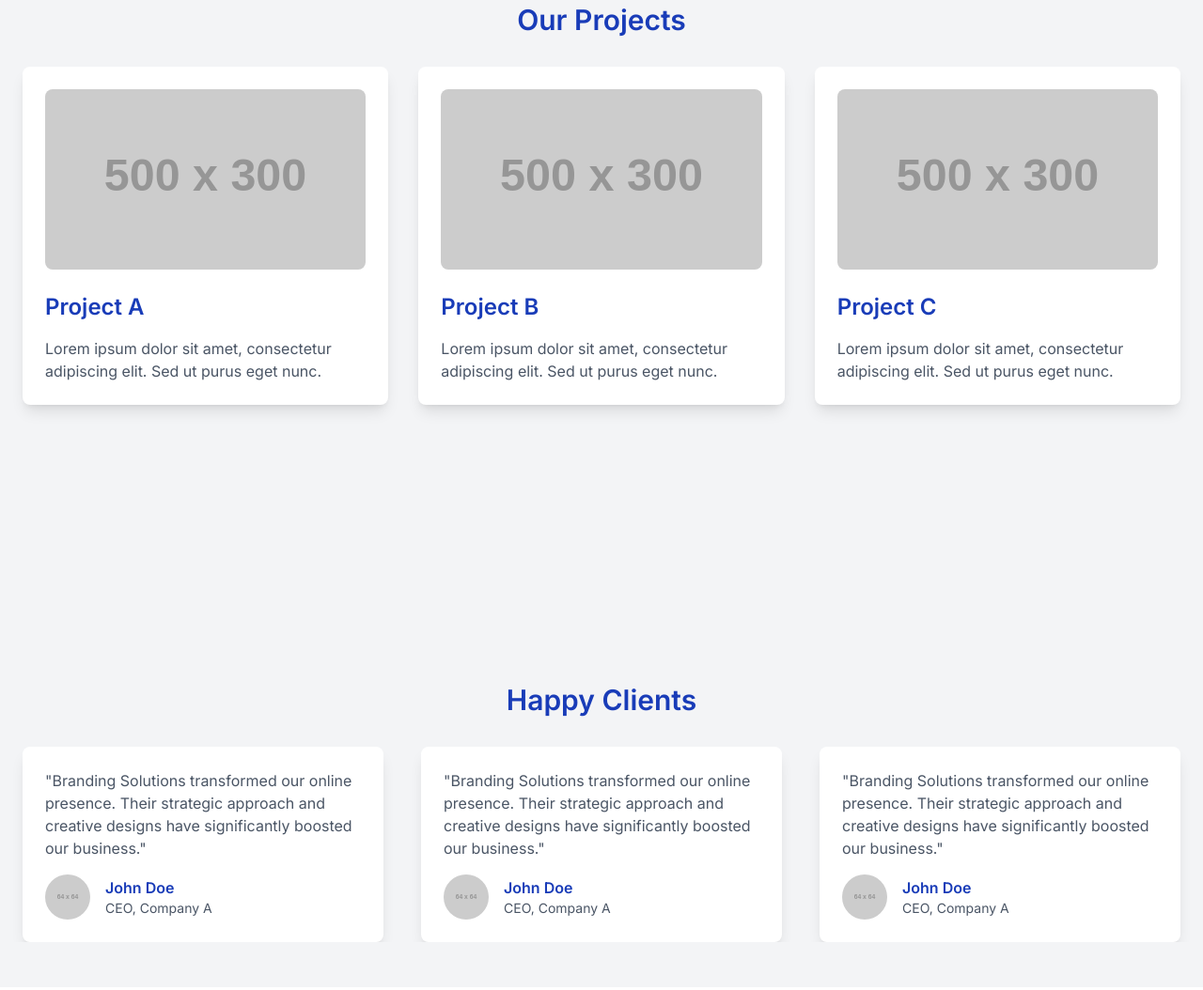
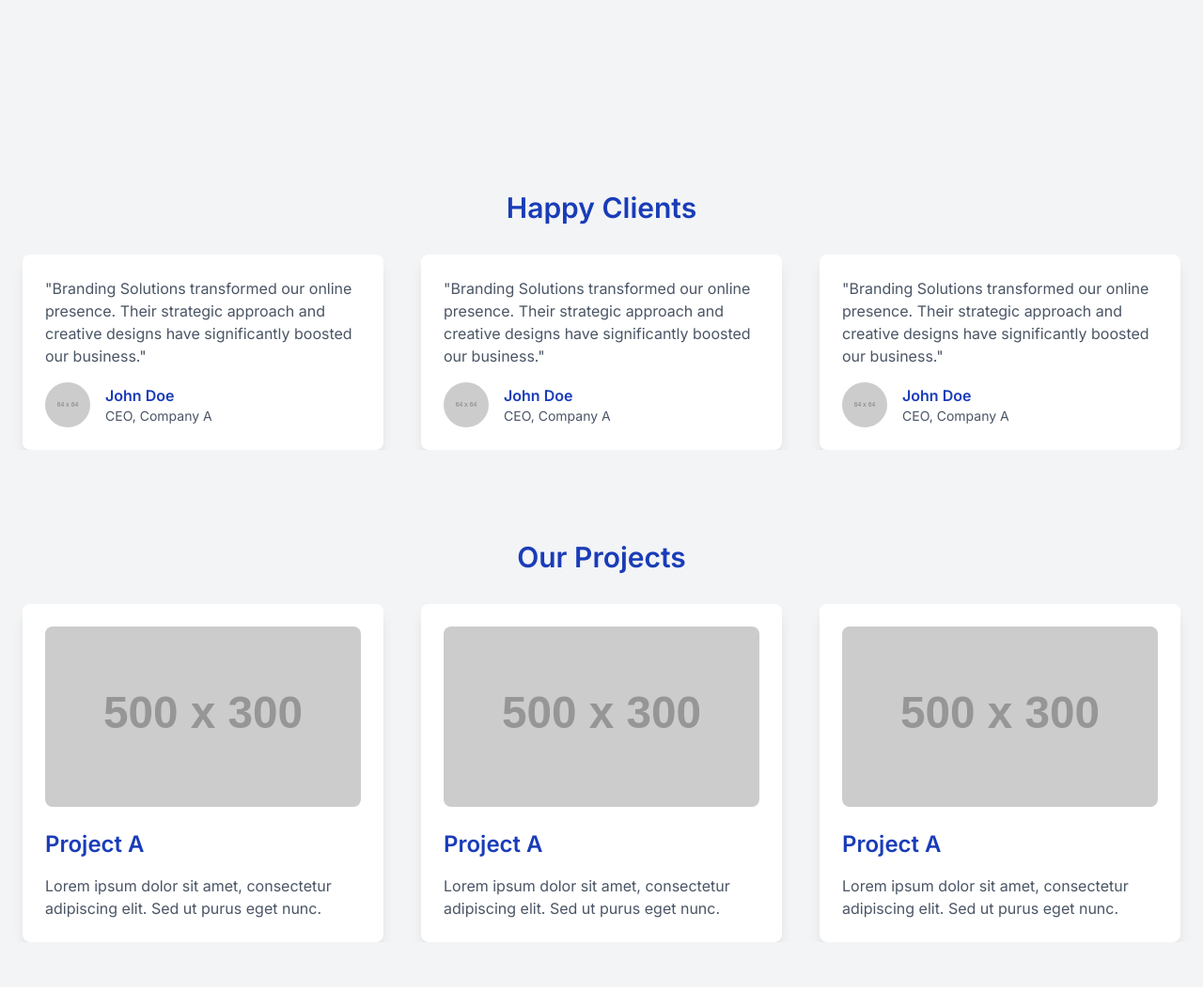
Before and after one commit to minhajulislamme/Agency-Website, a website: page index.html in a window 1280 px wide. Shown: the part 1671-2725 px from the top of the page at 94% size. Drawn offline with nearby package versions, Linux system fonts and the light colour scheme; placeholder pictures from the web are drawn by us; a web font is replaced by a local one.

Commit message:
add project slider

```diff
--- a/index.html
+++ b/index.html
@@ -163,31 +163,8 @@
     </section>
     <!-- Services section end here  -->
 
-    <!-- Projects section start here  -->
-    <section id="projects" class="py-12 bg-gray-100">
-        <div class="container mx-auto px-6">
-            <h2 class="text-3xl font-semibold text-center text-blue-800 mb-8">Our Projects</h2>
-            <div class="grid grid-cols-1 md:grid-cols-2 lg:grid-cols-3 gap-8">
-                <div class="bg-white p-6 rounded-lg shadow-lg">
-                    <img src="https://placehold.co/500x300" alt="project" class="w-full h-48 object-cover object-center mb-6 rounded-lg">
-                    <h3 class="text-2xl font-semibold text-blue-800">Project A</h3>
-                    <p class="text-gray-600 mt-4">Lorem ipsum dolor sit amet, consectetur adipiscing elit. Sed ut purus eget nunc.</p>
-                </div>
-                <div class="bg-white p-6 rounded-lg shadow-lg">
-                    <img src="https://placehold.co/500x300" alt="project" class="w-full h-48 object-cover object-center mb-6 rounded-lg">
-                    <h3 class="text-2xl font-semibold text-blue-800">Project B</h3>
-                    <p class="text-gray-600 mt-4">Lorem ipsum dolor sit amet, consectetur adipiscing elit. Sed ut purus eget nunc.</p>
-                </div>
-                <div class="bg-white p-6 rounded-lg shadow-lg">
-                    <img src="https://placehold.co/500x300" alt="project" class="w-full h-48 object-cover object-center mb-6 rounded-lg">
-                    <h3 class="text-2xl font-semibold text-blue-800">Project C</h3>
-                    <p class="text-gray-600 mt-4">Lorem ipsum dolor sit amet, consectetur adipiscing elit. Sed ut purus eget nunc.</p>
-                </div>
-            </div>
-        </div>
-    </section>
-    <!-- Projects section end here  -->
-    <section id="happy-clients" class="py-12 mt-50 bg-gray-100">
+
+    <section id="happy-clients" class="py-12 mt-50 bg-gray-100 z-30">
         <div class="container mx-auto px-6 overflow-hidden">
             <h2 class="text-3xl font-semibold text-center text-blue-800 mb-8">Happy Clients</h2>
             <div class="swiper-container">
@@ -260,6 +237,52 @@
         </div>
     </section>
     <!-- Happy Clients section end here -->
+
+    <!-- Our Projects section start here -->
+    <section id="projects" class="py-12 bg-gray-100 z-30">
+        <div class="container mx-auto px-6 overflow-hidden">
+            <h2 class="text-3xl font-semibold text-center text-blue-800 mb-8">Our Projects</h2>
+            <div class="swiper-container projects-slider">
+                <div class="swiper-wrapper">
+                    <div class="swiper-slide bg-white p-6 rounded-lg shadow-lg">
+                        <img src="https://placehold.co/500x300" alt="project" class="w-full h-48 object-cover object-center mb-6 rounded-lg">
+                        <h3 class="text-2xl font-semibold text-blue-800">Project A</h3>
+                        <p class="text-gray-600 mt-4">Lorem ipsum dolor sit amet, consectetur adipiscing elit. Sed ut purus eget nunc.</p>
+                    </div>
+                    <div class="swiper-slide bg-white p-6 rounded-lg shadow-lg">
+                        <img src="https://placehold.co/500x300" alt="project" class="w-full h-48 object-cover object-center mb-6 rounded-lg">
+                        <h3 class="text-2xl font-semibold text-blue-800">Project A</h3>
+                        <p class="text-gray-600 mt-4">Lorem ipsum dolor sit amet, consectetur adipiscing elit. Sed ut purus eget nunc.</p>
+                    </div>
+                    <div class="swiper-slide bg-white p-6 rounded-lg shadow-lg">
+                        <img src="https://placehold.co/500x300" alt="project" class="w-full h-48 object-cover object-center mb-6 rounded-lg">
+                        <h3 class="text-2xl font-semibold text-blue-800">Project A</h3>
+                        <p class="text-gray-600 mt-4">Lorem ipsum dolor sit amet, consectetur adipiscing elit. Sed ut purus eget nunc.</p>
+                    </div>
+                    <div class="swiper-slide bg-white p-6 rounded-lg shadow-lg">
+                        <img src="https://placehold.co/500x300" alt="project" class="w-full h-48 object-cover object-center mb-6 rounded-lg">
+                        <h3 class="text-2xl font-semibold text-blue-800">Project A</h3>
+                        <p class="text-gray-600 mt-4">Lorem ipsum dolor sit amet, consectetur adipiscing elit. Sed ut purus eget nunc.</p>
+                    </div>
+                    <div class="swiper-slide bg-white p-6 rounded-lg shadow-lg">
+                        <img src="https://placehold.co/500x300" alt="project" class="w-full h-48 object-cover object-center mb-6 rounded-lg">
+                        <h3 class="text-2xl font-semibold text-blue-800">Project B</h3>
+                        <p class="text-gray-600 mt-4">Lorem ipsum dolor sit amet, consectetur adipiscing elit. Sed ut purus eget nunc.</p>
+                    </div>
+                    <div class="swiper-slide bg-white p-6 rounded-lg shadow-lg">
+                        <img src="https://placehold.co/500x300" alt="project" class="w-full h-48 object-cover object-center mb-6 rounded-lg">
+                        <h3 class="text-2xl font-semibold text-blue-800">Project C</h3>
+                        <p class="text-gray-600 mt-4">Lorem ipsum dolor sit amet, consectetur adipiscing elit. Sed ut purus eget nunc.</p>
+                    </div>
+                    <!-- Add more slides as needed -->
+                </div>
+                <!-- Add Pagination -->
+                <!-- <div class="swiper-pagination"></div> -->
+            </div>
+        </div>
+    </section>
+    <!-- Our Projects section end here -->
+
          <!-- Brand Logos section start here -->
     <section id="brand-logos" class="py-12 bg-white">
         <div class="container mx-auto px-6 overflow-hidden">
@@ -319,7 +342,7 @@
 
 
       <!-- Floating Scroll to Top Button -->
-      <button class="scroll-to-top" onclick="scrollToTop()">
+      <button class="scroll-to-top z-50" onclick="scrollToTop()">
         <svg class="w-6 h-6" fill="none" stroke="currentColor" stroke-width="2" viewBox="0 0 24 24" stroke-linecap="round" stroke-linejoin="round">
             <path d="M5 15l7-7 7 7"></path>
         </svg>
@@ -421,6 +444,34 @@
             },
         });
 
+        const projectsSwiper = new Swiper('.projects-slider', {
+            loop: true,
+            pagination: {
+                el: '.swiper-pagination',
+                clickable: true,
+            },
+            autoplay: {
+                delay: 3000,
+                disableOnInteraction: false,
+            },
+            slidesPerView: 1,
+            spaceBetween: 30,
+            breakpoints: {
+                640: {
+                    slidesPerView: 1,
+                    spaceBetween: 20,
+                },
+                768: {
+                    slidesPerView: 2,
+                    spaceBetween: 30,
+                },
+                1024: {
+                    slidesPerView: 3,
+                    spaceBetween: 40,
+                },
+            },
+        });
+
         const brandLogoSwiper = new Swiper('.brand-logo-slider', {
             loop: true,
             autoplay: {
@@ -437,6 +488,16 @@
                     this.autoplay.start();
                 }
             }
+        });
+
+        const logoMarquee = document.querySelector('.logo-marquee');
+
+        logoMarquee.addEventListener('touchstart', () => {
+            logoMarquee.classList.add('touching');
+        });
+
+        logoMarquee.addEventListener('touchend', () => {
+            logoMarquee.classList.remove('touching');
         });
     </script>
     <style>
@@ -457,7 +518,8 @@
             }
         }
         .logo-marquee:hover .logo-marquee-content,
-        .logo-marquee:active .logo-marquee-content {
+        .logo-marquee:active .logo-marquee-content,
+        .logo-marquee.touching .logo-marquee-content {
             animation-play-state: paused;
         }
     </style>
```
Also changed, not shown: src/style.css.
